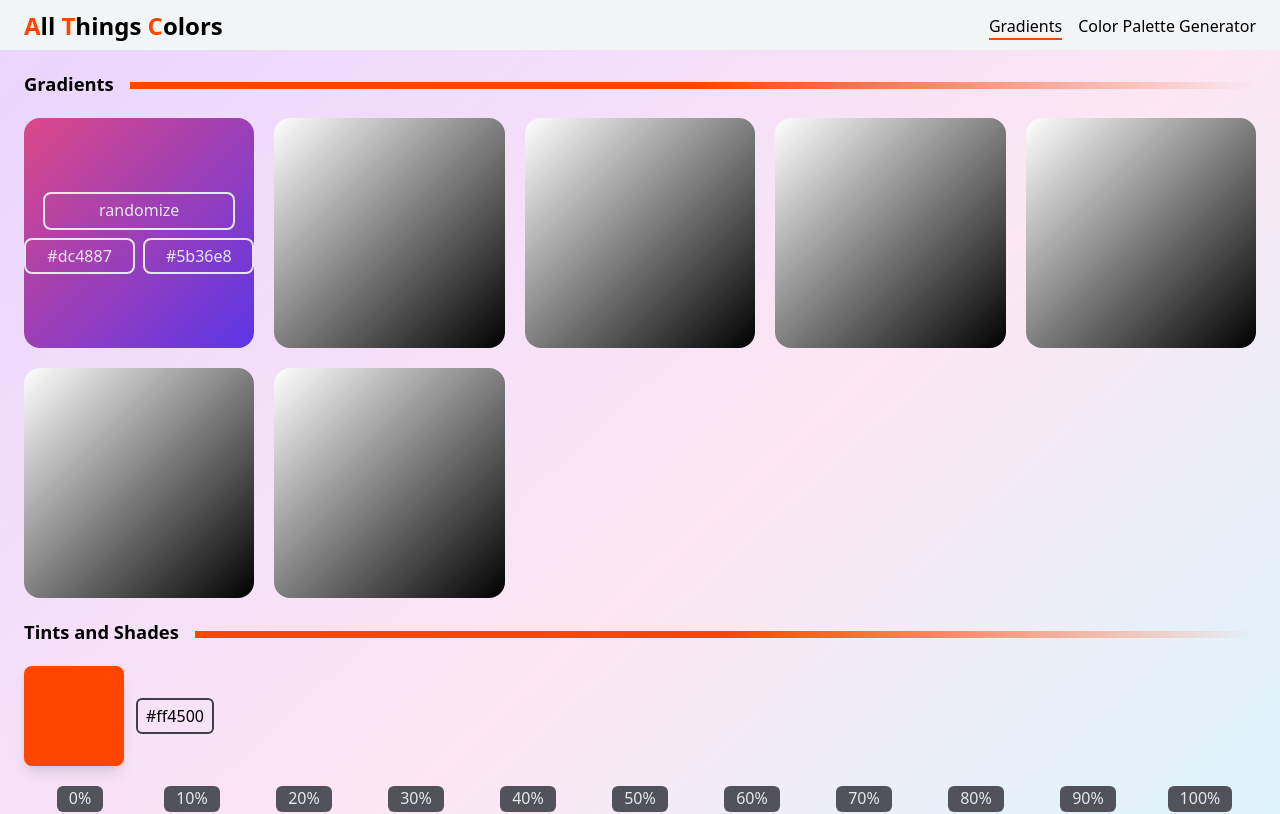
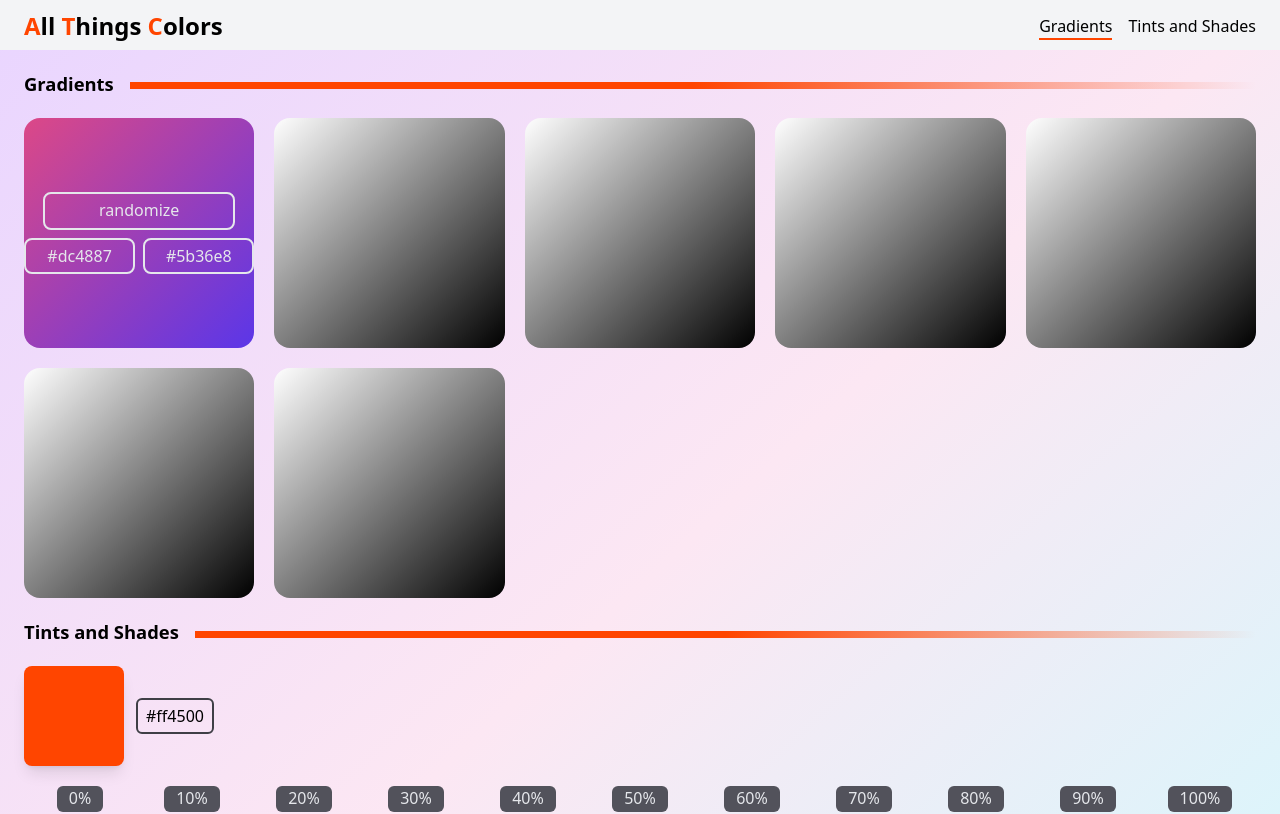
Before and after one commit to sina-byn/all-things-colors, a Next.js app: page / in a window 1280 px wide. Shown: the top 814 px of the page. Built offline with nearby package versions, Linux system fonts and the light colour scheme.

Commit message:
header and nav-bar scroll-to issue fixed

```diff
--- a/components/Navbar.tsx
+++ b/components/Navbar.tsx
@@ -14,17 +14,21 @@ const Navbar: FC = () => {
   const clickHandler = (e: MouseEvent) => {
     const navButton = e.target as HTMLElement;
     const sectionId = navButton.dataset.sectionId;
-    const section = document.querySelector(`#${sectionId}`);
+    const section = document.querySelector(`.${sectionId}`);
+
+    console.log(sectionId);
 
     if (!section || !sectionId) return;
 
-    window.scrollTo({ top: window.scrollY + section.getBoundingClientRect().top - 50, behavior: 'smooth' });
+    const top = window.scrollY + section.getBoundingClientRect().top;
+
+    window.scrollTo({ top: top > 200 ? top - 100 : 0, behavior: 'smooth' });
 
     const navButtons = Array.from(document.querySelectorAll('.nav-btn'));
 
     navButtons.forEach(btn => {
-        btn.classList.remove('after:scale-x-100');
-        btn.classList.add('after:scale-x-0');
+      btn.classList.remove('after:scale-x-100');
+      btn.classList.add('after:scale-x-0');
     });
     navButton.classList.add('after:scale-x-100');
     navButton.classList.remove('after:scale-x-0');
@@ -45,10 +49,10 @@ const Navbar: FC = () => {
         <li>
           <Button
             onClick={clickHandler}
-            data-section-id='color-palettes-section'
+            data-section-id='tints-and-shades-section'
             {...{ className: navButtonClassName }}
           >
-            Color Palette Generator
+            Tints and Shades
           </Button>
         </li>
       </ul>
```
